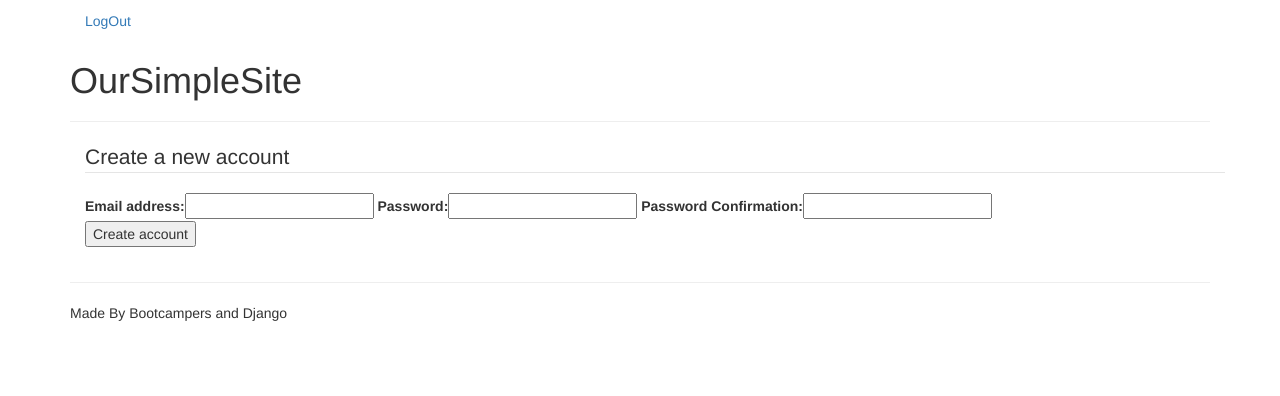
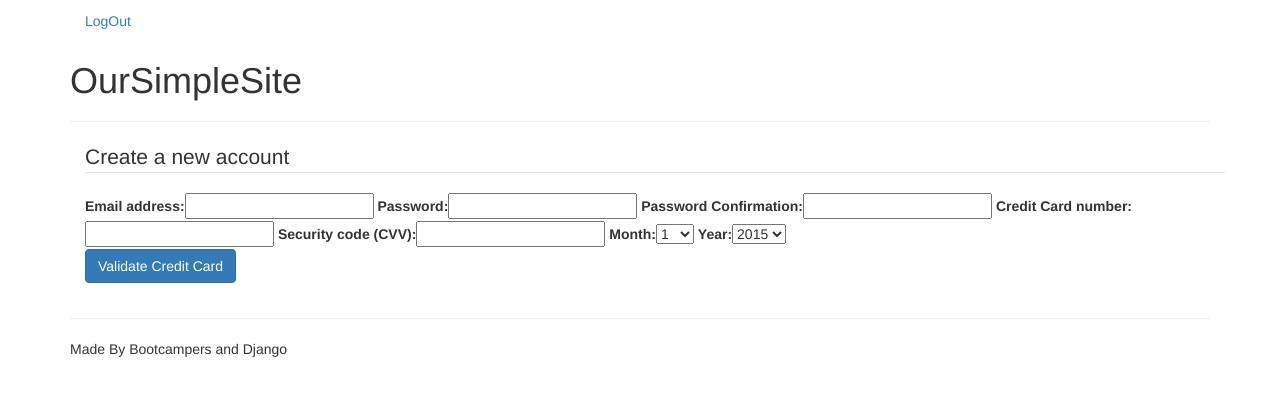
Before and after one commit to barryjohnjoyce/auth_demo, a Django app: page /register/ in a window 1280 px wide. Shown: the part 199-595 px from the top of the page. Run offline with Django 3.2, Linux system fonts and the light colour scheme; some libraries are stand-ins or nearby versions.

Commit message:
second commit - finished Stripe payments (not working though))

```diff
--- a/accounts/forms.py
+++ b/accounts/forms.py
@@ -4,6 +4,16 @@ from accounts.models import User
 from django.core.exceptions import ValidationError
 
 class UserRegistrationForm(UserCreationForm):
+
+    MONTH_CHOICES = [(i,i) for i in xrange(1, 13)]
+    YEAR_CHOICES = [(i,i,) for i in xrange(2015, 2037)]
+
+    credit_card_number = forms.CharField(label='Credit Card number')
+    cvv = forms.CharField(label='Security code (CVV)')
+    expiry_month = forms.ChoiceField(label="Month", choices=MONTH_CHOICES)
+    expiry_year = forms.ChoiceField(label = "Year", choices=YEAR_CHOICES)
+    stripe_id = forms.CharField(widget=forms.HiddenInput)
+
     password1 = forms.CharField(
         label = 'Password',
         widget=forms.PasswordInput
@@ -16,7 +26,7 @@ class UserRegistrationForm(UserCreationForm):
 
     class Meta:
         model = User
-        fields = ['email', 'password1', 'password2']
+        fields = ['email', 'password1', 'password2', 'stripe_id' ]
         exclude =['username']
 
 
--- a/accounts/models.py
+++ b/accounts/models.py
@@ -1,4 +1,4 @@
-from django.contrib.auth.models import AbstractUser, UserManager
+from django.contrib.auth.models import AbstractUser, UserManager, models
 
 from django.utils import timezone
 
@@ -26,3 +26,7 @@ class User(AbstractUser):
     #In later units we'll be adding things like payment details.
 
     objects = AccountUserManager()
+
+
+    #stripe_id field is added as a CharField, so when the registration form is saved, we'll also retain our new token/id.
+    stripe_id = models.CharField(max_length=40, default=' ')
--- a/accounts/views.py
+++ b/accounts/views.py
@@ -1,36 +1,45 @@
-from django.shortcuts import render
-
 from django.contrib import messages, auth
 from accounts.forms import UserRegistrationForm, UserLoginForm
 from django.core.urlresolvers import reverse
 from django.shortcuts import render, redirect
 from django.template.context_processors import csrf
 from django.contrib.auth.decorators import login_required
+from django.conf import settings
+import datetime
+import stripe
 
-
-# Create your views here.
-
+stripe.ap_key = settings.STRIPE_SECRET
 
 def register (request):
     if request.method == "POST":
         form = UserRegistrationForm(request.POST)
         if form.is_valid():
-            form.save()
+            try:
+                customer = stripe.Customer.create(
+                    amount=499,
+                    currency = "USD",
+                    description=form.cleaned_data['email'],
+                    card=form.cleaned_data['stripe_id'],
+                )
+            except stripe.error.CardError, e:
+                messages.error(request, "your card was declined!!!!!!!")
 
-
-            user = auth.authenticate(email=request.POST.get('email'), password=request.POST.get('password1'))
-
-            if user:
-                messages.success(request, "You have successfully registered")
-                return redirect(reverse('profile'))
-
-            else:
-                messages.error(request, "unable to log you in at this time")
-
+            if customer.paid:
+                form.save()
+                user = auth.authenticate(email=request.POST.get('email'), password=request.POST.get('password1'))
+                if user:
+                    auth.login(request, user)
+                    messages.success(request, "You have successfully registered")
+                    return redirect(reverse('profile'))
+                else:
+                    messages.error(request, "unable to log you in at this time")
+        else:
+            messages.error(request, "we were unable to take a payment with that card!")
     else:
+        today = datetime.date.today()
         form = UserRegistrationForm()
 
-    args = {'form': form}
+    args = {'form': form, 'publishable':settings.STRIPE_PUBLISHABLE}
     args.update(csrf(request))
 
     return render(request, 'register.html', args)
--- /dev/null
+++ b/static/js/stripe.js
@@ -0,0 +1,31 @@
+/**
+ * Created by Barry on 07/11/2016.
+ */
+
+$(function() {
+    $("#register-form").submit(function () {
+        var form = this;
+        var card = {
+            number:     $("#id_credt_card_number").val(),
+            expMonth:   $("#id_expiry_month").val(),
+            expYear:    $("#id_expiry_year").val(),
+            cvc:        $("#id_cvv").val()
+        };
+
+        $("#validate_card_btn").attr("disabled", true);
+            Stripe.createToken(card, function (status, response) {
+                if (status === 20) {
+                    console.log(status, response);
+                    $("#credit-card-errors").hide();
+                    $("#id_stripe_id").val(response.id);
+                    form.submit();
+
+                } else {
+                    $("#stripe-error-message").text(response.error.message);
+                    $("#credit-card-errors").show();
+                    $("#validate_card_btn").attr("disabled", false);
+                }
+                });
+        return false;
+    });
+});
--- a/templates/base.html
+++ b/templates/base.html
@@ -9,7 +9,11 @@
     <meta name="description" content="">
     <meta name="author" content="">
     <link rel="stylesheet" href="https://cdnjs.cloudflare.com/ajax/libs/bootswatch/3.3.6/cerulean/bootstrap.min.css">
+    <script src="https://cdnjs.cloudflare.com/ajax/libs/jquery/3.0.0-alpha1/jquery.min.js"></script>
+    <script src="https://cdnjs.cloudflare.com/ajax/libs/twitter-bootstrap/4.0.0-alpha/js/bootstrap.min.js"></script>
+
     <link rel="stylesheet" href="{% static "css/style.css" %}">
+    {% block head_js %}{%  endblock  %}
 </head>
 
 <body>
@@ -22,6 +26,8 @@
             <li><a href="{%  url 'register'  %}">Register</a></li>
             <li><a href="{%  url 'login' %}">LogIn</a></li>
             <li><a href="{%  url 'logout' %}">LogOut</a></li>
+
+
         </ul>
         <h1><span class="fui­settings­16muted">OurSimpleSite</span></h1>
     </div>
@@ -48,8 +54,8 @@
 </body>
 
 <!­­script references­­>
-<script src="https://cdnjs.cloudflare.com/ajax/libs/jquery/3.0.0­alpha1/jquery.min.js"></script>
-<script src="https://cdnjs.cloudflare.com/ajax/libs/twitter­bootstrap/4.0.0­alpha/js/bootstrap.min.js">
-</script>
+<script src="https://cdnjs.cloudflare.com/ajax/libs/jquery/3.0.0-alpha1/jquery.min.js"></script>
+<script src="https://cdnjs.cloudflare.com/ajax/libs/twitter-bootstrap/4.0.0-alpha/js/bootstrap.min.js"></script>
+
 
 </html>
--- a/templates/profile.html
+++ b/templates/profile.html
@@ -10,6 +10,7 @@
 {%  block content  %}
     <h2> Success! </h2>
     <p> You are logged in as {{ user.email }}</p>
+    <li><a href="{%  url 'logout' %}">LogOut</a></li>
 {% endblock %}
 
 </body>
--- a/templates/register.html
+++ b/templates/register.html
@@ -1,15 +1,35 @@
 {%  extends "base.html" %}
 {%  load bootstrap_tags %}
+{%  load staticfiles %}
+
+{%  block head_js %}
+    <script src="https://js.stripe.com/v2/" type="text/javascript"></script>
+    <script type = "text/javascript">
+                    //<![CDATA[
+                    Stripe.publishKey = '{{  publishable }}';
+                    //}}>
+    </script>
+    <script type = "text/javascript" src = "{% static "js/stripe.js" %}"></script>
+
+{%  endblock %}
+
+
 {%  block content %}
 
-<form role = "form" method = "post" action = "{% url 'register'  %}">
+    <form role = "form" method = "post" id="register-form" action = "{% url 'register'  %}">
+
+        <div id = "credit-card-errors" style="display:none">
+
+        <div class = "alert-message block-message error" id="stripe-error-message"></div>
+    </div>
+
 
     <legend> Create a new account</legend>
     {%  csrf_token %}
     {{ form| as_bootstrap }}
 
     <div class = "form-group">
-        <button type = "submit" class=""btn btn-primary"> Create account </button>
+        <input class="btn btn-primary" id ="validate_card_btn" name = "commit" type="submit" value="Validate Credit Card">
     </div>
 
 </form>
```
Also changed, not shown: auth_demo/settings.py (+7 -0 lines), accounts/migrations/0003_user_stripe_id.py (added), accounts/migrations/0004_auto_20161108_1000.py (added), db.sqlite3, 6 other files.
